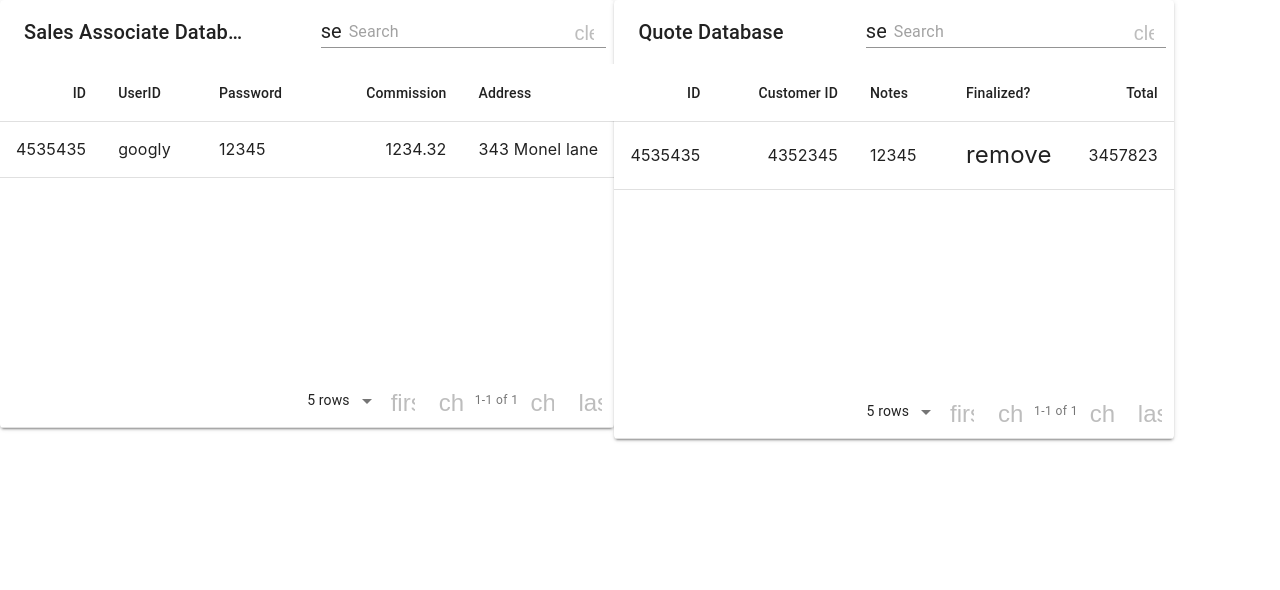
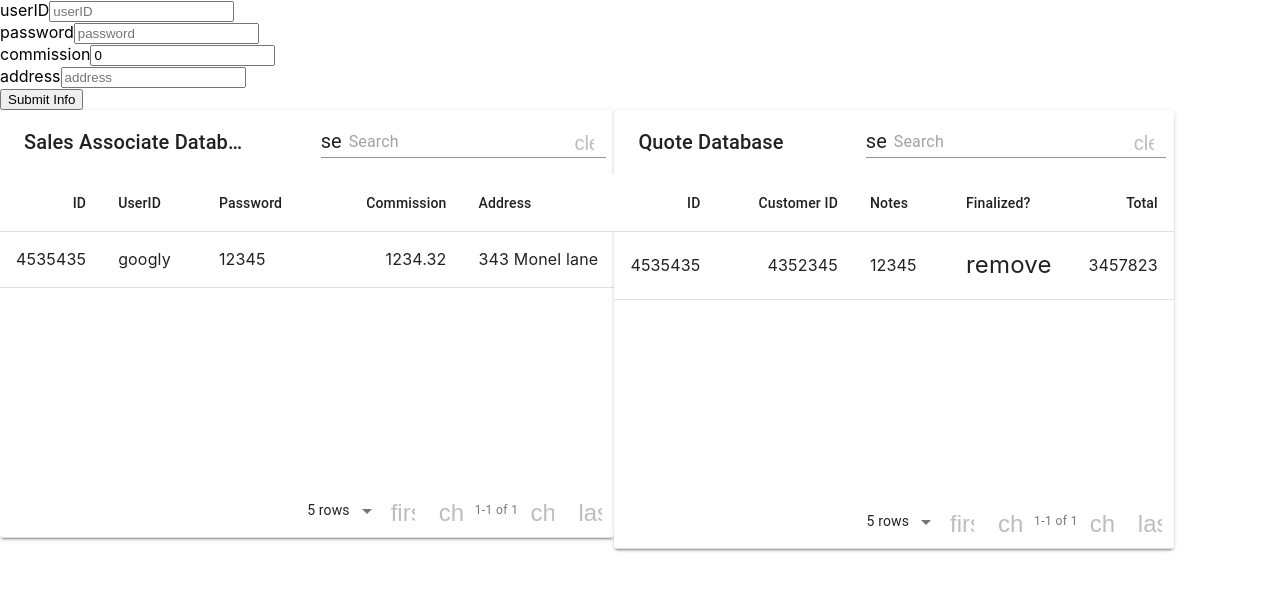
Before and after one commit to DustinBingham96/QuoteSystem, a React (Create React App) app in the folder quote_frontend/: page / in a window 1280 px wide. Shown: the top 590 px of the page. Built offline with nearby package versions, Linux system fonts and the light colour scheme.

Commit message:
First commit & added front end forms

```diff
--- a/quote_frontend/src/App.js
+++ b/quote_frontend/src/App.js
@@ -5,6 +5,7 @@ import {BrowserRouter, Route} from 'react-router-dom';
 import HomePage from "./pages/HomePage";
 import SalesAEditPage from "./pages/SalesAEditPage";
 import QuoteEditPage from "./pages/QuoteEditPage";
+import NewCustForm from "./components/NewCustForm";
 
 
 function App() {
@@ -22,13 +23,18 @@ function App() {
   return (
 
       <div>
+        <div><NewCustForm></NewCustForm></div>
+
       <BrowserRouter>
         <Route exact path="/" render={(props) => <HomePage {...props} component={HomePage}/>} />
         <Route exact path="/sales" render={(props) => <SalesAEditPage {...props} component={SalesAEditPage}/>} />
         <Route exact path="/quotes" render={(props) => <QuoteEditPage {...props} component={QuoteEditPage}/>} />
+      </BrowserRouter>
 
-      </BrowserRouter>
+
+
     </div>
+
   );
 }
 
--- /dev/null
+++ b/quote_frontend/src/components/NewCustForm.js
@@ -0,0 +1,55 @@
+import React from "react";
+
+class NewCustForm extends React.Component {
+    constructor(props){
+        super(props);
+        this.state = {userID: '',
+                    password: '',
+                    commission: 0,
+                    address: ''};
+
+    this.handleChange = this.handleChange.bind(this);
+    this.handleSubmit = this.handleSubmit.bind(this);
+  }
+
+  handleChange(event) {
+    this.setState({
+        [event.target.name] : event.target.value
+    })
+  }
+
+  handleSubmit(event) {
+    const {userID, password, commission, address} = this.state;
+    event.preventDefault();
+    alert('Associate Info was submitted. UserID: ' + userID + ' password: ' + password + ' commission: ' + commission + ' address: ' + address);
+  }
+
+  render() {
+    return (
+      <form onSubmit={this.handleSubmit}>
+        <div>
+            <label htmlFor='userID'>userID</label>
+            <input name='userID' placeholder='userID' value = {this.state.userID} onChange={this.handleChange}/>
+        </div>
+        <div>
+            <label htmlFor='password'>password</label>
+            <input name='password' placeholder='password' value = {this.state.password} onChange={this.handleChange}/>
+        </div>
+        <div>
+            <label htmlFor='commission'>commission</label>
+            <input name='commission' placeholder='commission' value = {this.state.commission} onChange={this.handleChange}/>
+        </div>
+        <div>
+            <label htmlFor='address'>address</label>
+            <input name='address' placeholder='address' value = {this.state.address} onChange={this.handleChange}/>
+        </div>
+        <div>
+            <button>Submit Info</button>
+        </div>
+
+      </form>
+    );
+  }
+}
+
+export default NewCustForm;
```
